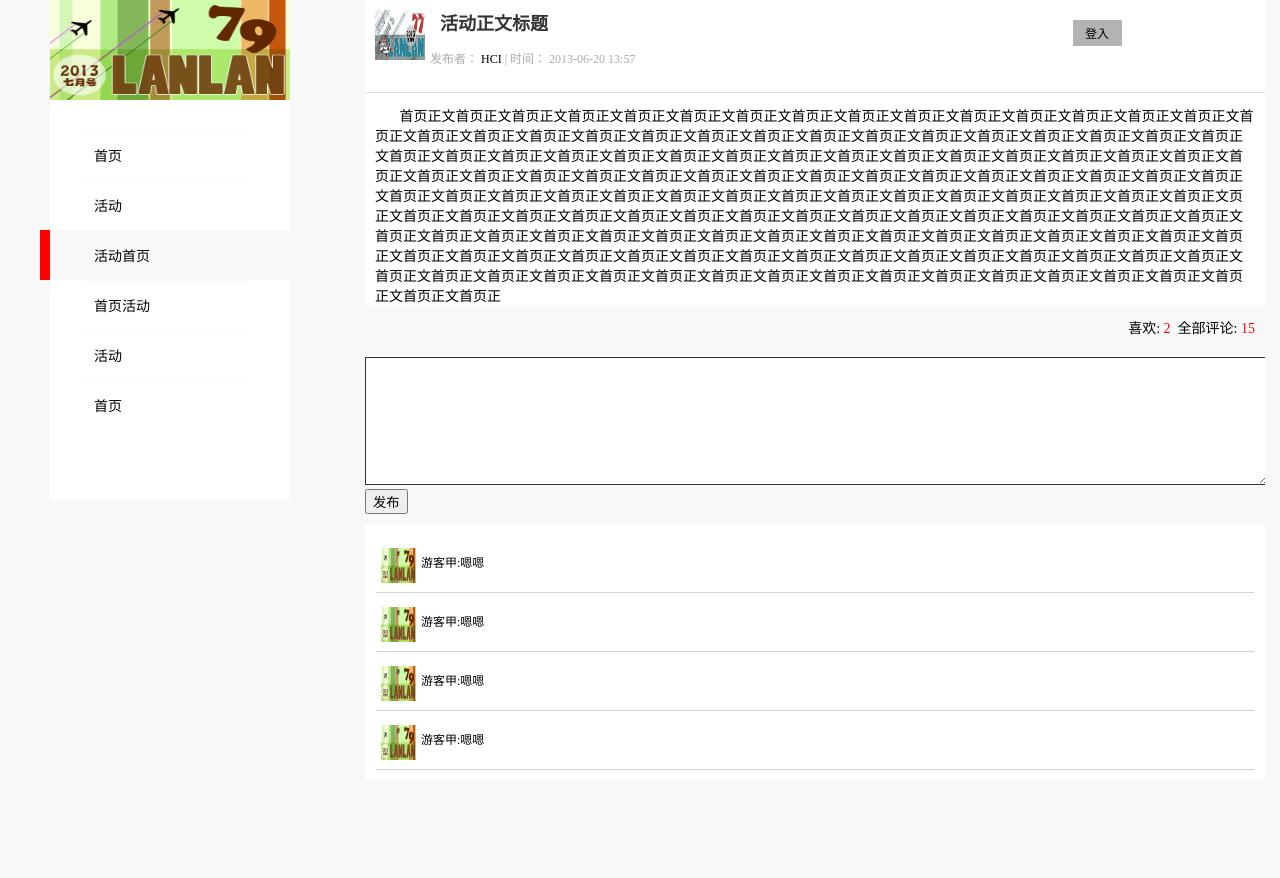
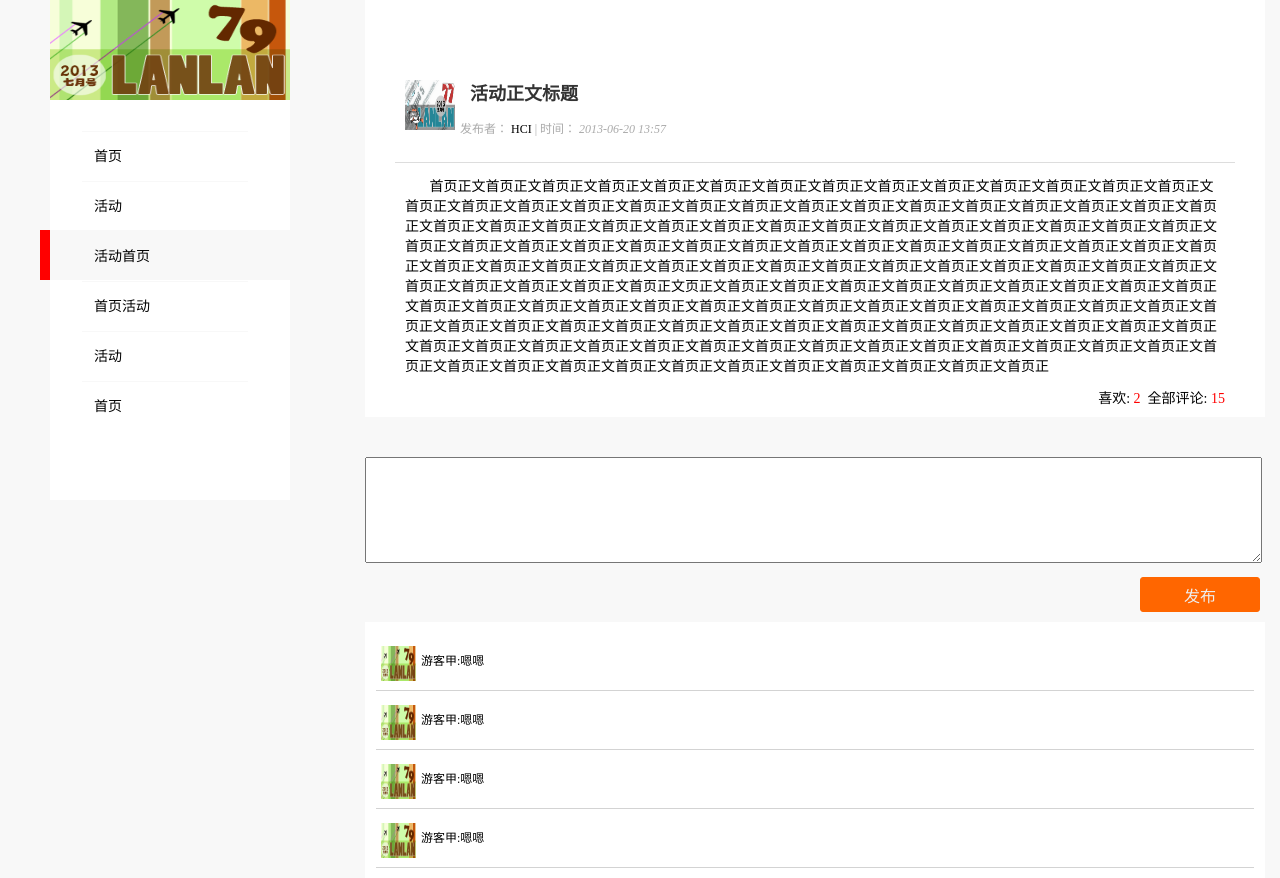
Before and after one commit to HCI-webdesigner/HCI-MSGsystem, a PHP site: page /page2.html in a window 1280 px wide. Shown: the top 878 px of the page. Run offline with PHP 8.4, Linux system fonts and the light colour scheme.

Commit message:
modify the page2.html

```diff
--- a/frontpages/page2.html
+++ b/frontpages/page2.html
@@ -1,5 +1,5 @@
-<!DOCTYPE HTML PUBLIC "-//W3C//DTD HTML 4.01//EN" "http://www.w3.org/TR/html4/strict.dtd">
-<html lang="en">
+<!DOCTYPE html>
+<html>
 <head>
 	<meta http-equiv="Content-Type" content="text/html; charset=UTF-8" />
 	<title>hci活动正文页</title>
@@ -45,33 +45,8 @@
 		</div>
 	</div>
 	<div id="mainBox">
-		<div id="login">
-			<a onmouseup="f_s('J_FormWrapper')" onmouseout="closeW('J_FormWrapper')" href="javascript:void(0)"  id="J_Login" title="登入">登入</a>
-			<div onmouseover="showDiv('J_FormWrapper')" onmouseout="closeW('J_FormWrapper')" id="J_FormWrapper" class="form-wrapper sprites" style="display: none;">
-				<form  id="loginform"  method="post">
-					<p class="col-1">
-						<label for="user-login">
-							账户
-							<input type="text" name="log" id="user-login" class="input" value="" size="20" tabindex="1"></label>
-					</p>
-					<p>
-						<label for="user-pass">
-							密码
-							<input type="password" name="pwd" id="user-pass" class="input" value="" size="20" tabindex="2"></label>
-					</p>
-					<p>
-						<label for="rememberme">
-							<input name="rememberme" type="checkbox" id="rememberme" value="forever" tabindex="3">记住我</label>
-					</p>
-					<p>
-						<input type="submit" name="wp-submit" id="wp-submit" class="btn-submit" value="登入" >
-						<input type="button" name="wp-submit"  id="wp-reg"class="btn-submit" value="注册" ></p>
-
-				</form>
-			</div>
-		</div>
 		<div id="container">
-			<div id="contain">
+			<div id="content">
 				<div class="entry-header clearfix">
 					<a class="author-icon" >
 						<img alt="" src="image/box3.png" height="50" width="50">
--- a/frontpages/style/info.css
+++ b/frontpages/style/info.css
@@ -3,14 +3,18 @@
 	margin-left: 0;
 
 }
-#contain {
+#content {
+	padding: 30px;
 	position: relative;
 	background-color: rgb(255, 255, 255);
 }
+.entry-header {
+	padding-top: 40px;
+}
 .entry-header .author-icon {
 	padding: 10px;
-	left: 0;
-	top: 0;
+	left: 30px;
+	top: 70px;
 	position: absolute;
 }
 .entry-header .author-icon img {
@@ -102,6 +106,19 @@
 	font-size: 12px;
 	padding-top: 40px;
 }
+.btn-submit {
+	width: 120px;
+	height: 35px;
+	margin: 10px 0px 0px 775px;
+	font-size: 16px;
+	color: #eeeeee;
+	background-color: #ff6600;
+	border: 1px solid #ff6600;
+	border-radius: 3px;
+	-webkit-border-radius: 3px;
+	-moz-border-radius: 3px;
+	cursor: pointer;
+}
 #comments {
 	color: rgb(170, 170, 170);
 	font-size: 12px;
@@ -113,12 +130,9 @@
 	position: relative;
 }
 #respond .comment {
-	margin: 0;
-	width: 98%;
-	border: 1px solid ;
-	padding: 8px 10px 38px;
-	height: 80px;
-	overflow: auto;
+	margin: 0 auto;
+	width: 99%;
+	height: 100px;
 	color: rgb(51, 51, 51);
 }
 #respond .op-container {
```
